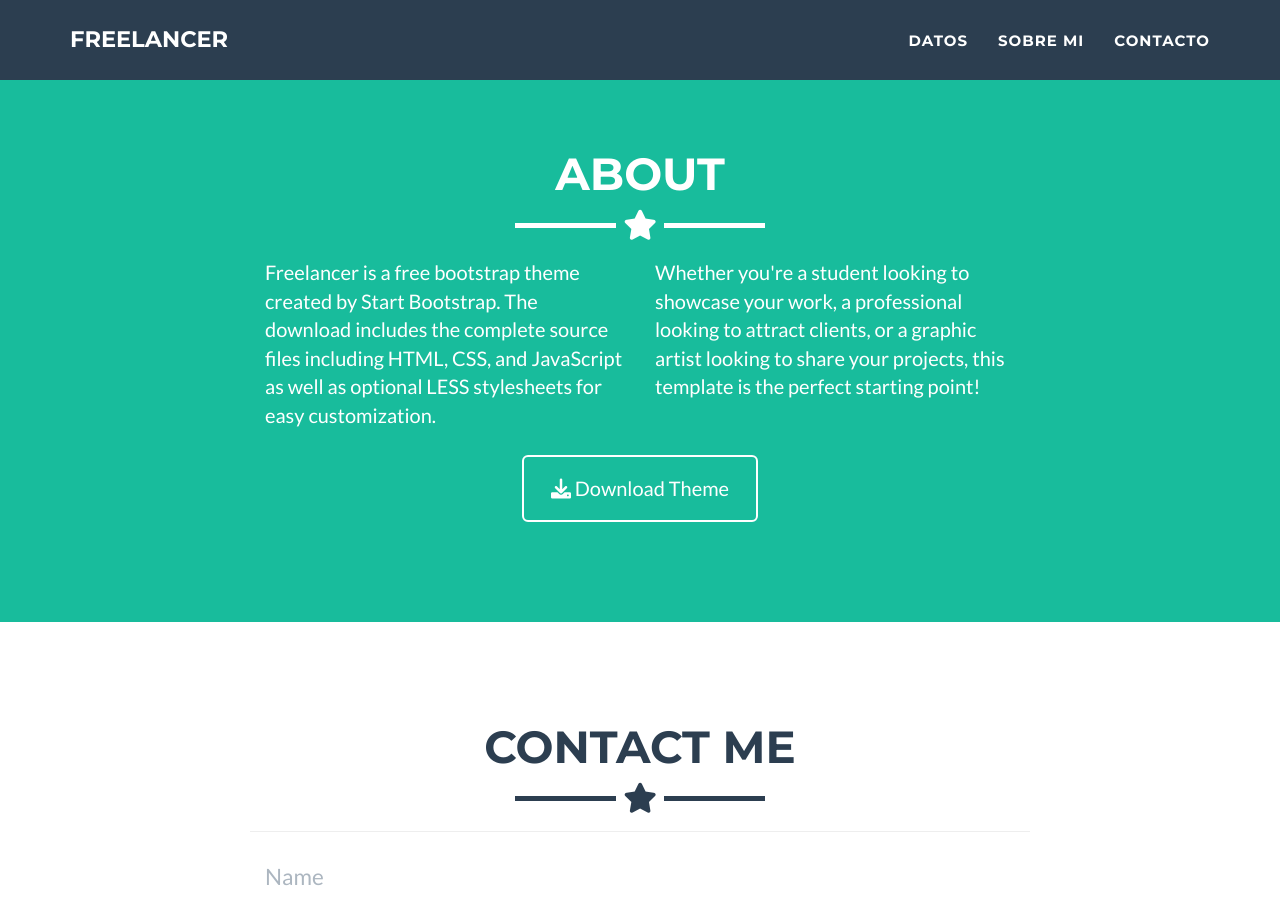
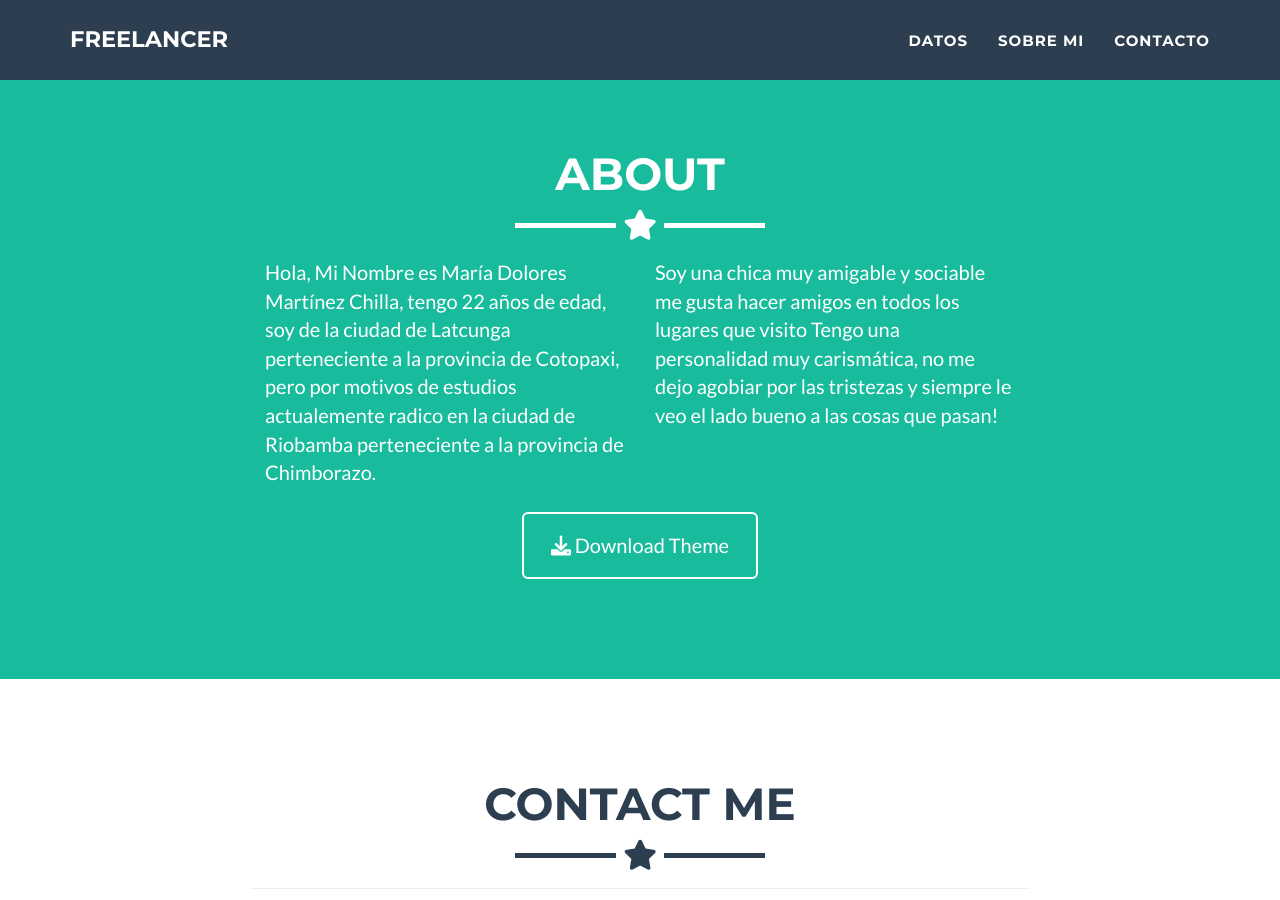
Before and after one commit to mary1816/maria1816.github.io, a Jekyll site: the page built from _posts/2014-07-18-project-1.markdown, in a window 1280 px wide and 900 px high, scrolled down 1653 px. Built offline with Jekyll 4.4.1, drawn with Linux system fonts in a browser that asks for light colours.

Commit message:
Update about.html

```diff
--- a/_includes/about.html
+++ b/_includes/about.html
@@ -9,13 +9,15 @@
     </div>
     <div class="row">
       <div class="col-lg-4 col-lg-offset-2">
-        <p>Freelancer is a free bootstrap theme created by Start Bootstrap. The download includes the complete
-          source files including HTML, CSS, and JavaScript as well as optional LESS stylesheets for easy
-          customization.</p>
+        <p>Hola,
+          Mi Nombre es María Dolores Martínez Chilla, tengo 22 años de edad, soy de la ciudad de Latcunga perteneciente
+          a la provincia de Cotopaxi, pero por motivos de estudios actualemente radico en la ciudad de Riobamba
+          perteneciente a la provincia de Chimborazo.</p>
       </div>
       <div class="col-lg-4">
-        <p>Whether you're a student looking to showcase your work, a professional looking to attract clients, or
-          a graphic artist looking to share your projects, this template is the perfect starting point! </p>
+        <p>Soy una chica muy amigable y sociable me gusta hacer amigos en todos los lugares que visito
+          Tengo una personalidad muy carismática, no me dejo agobiar por las tristezas y siempre le veo
+          el lado bueno a las cosas que pasan! </p>
       </div>
       <div class="col-lg-8 col-lg-offset-2 text-center">
         <a href="https://github.com/jeromelachaud/freelancer-theme" class="btn btn-lg btn-outline">
```
